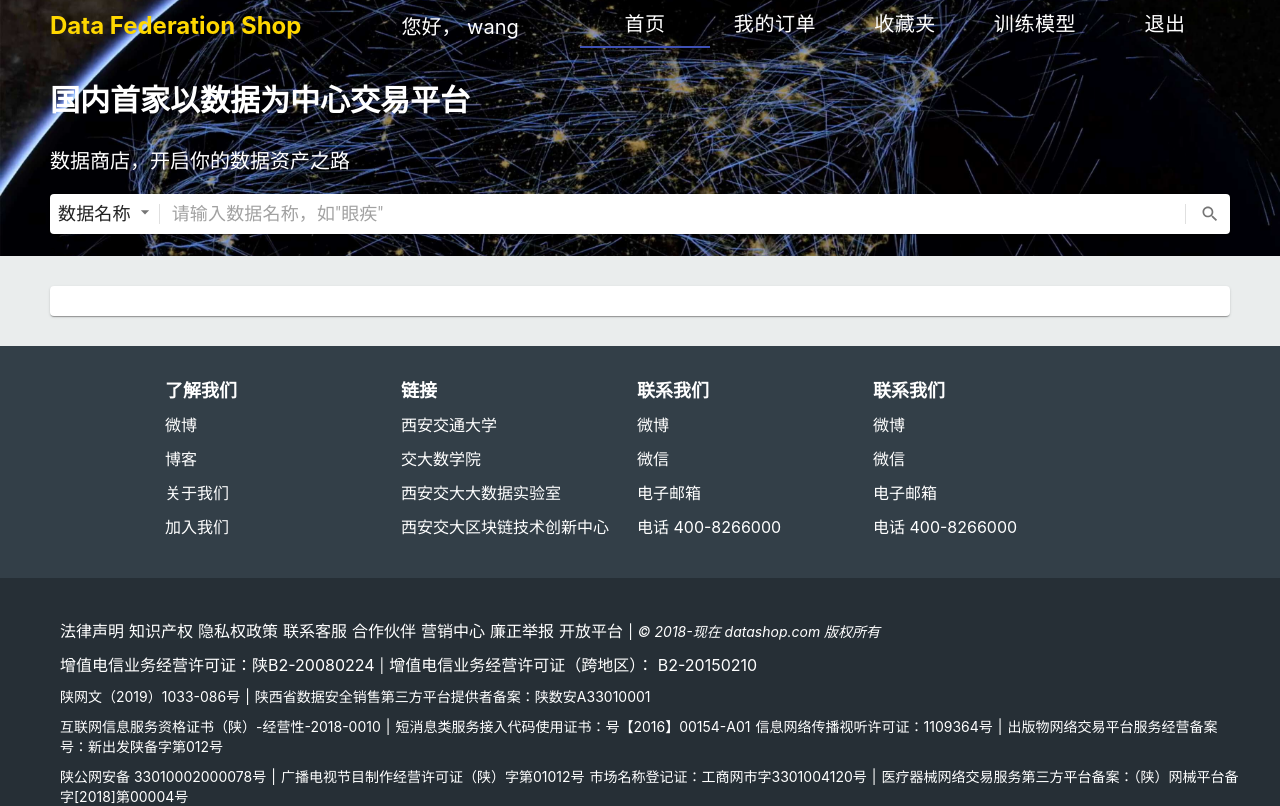
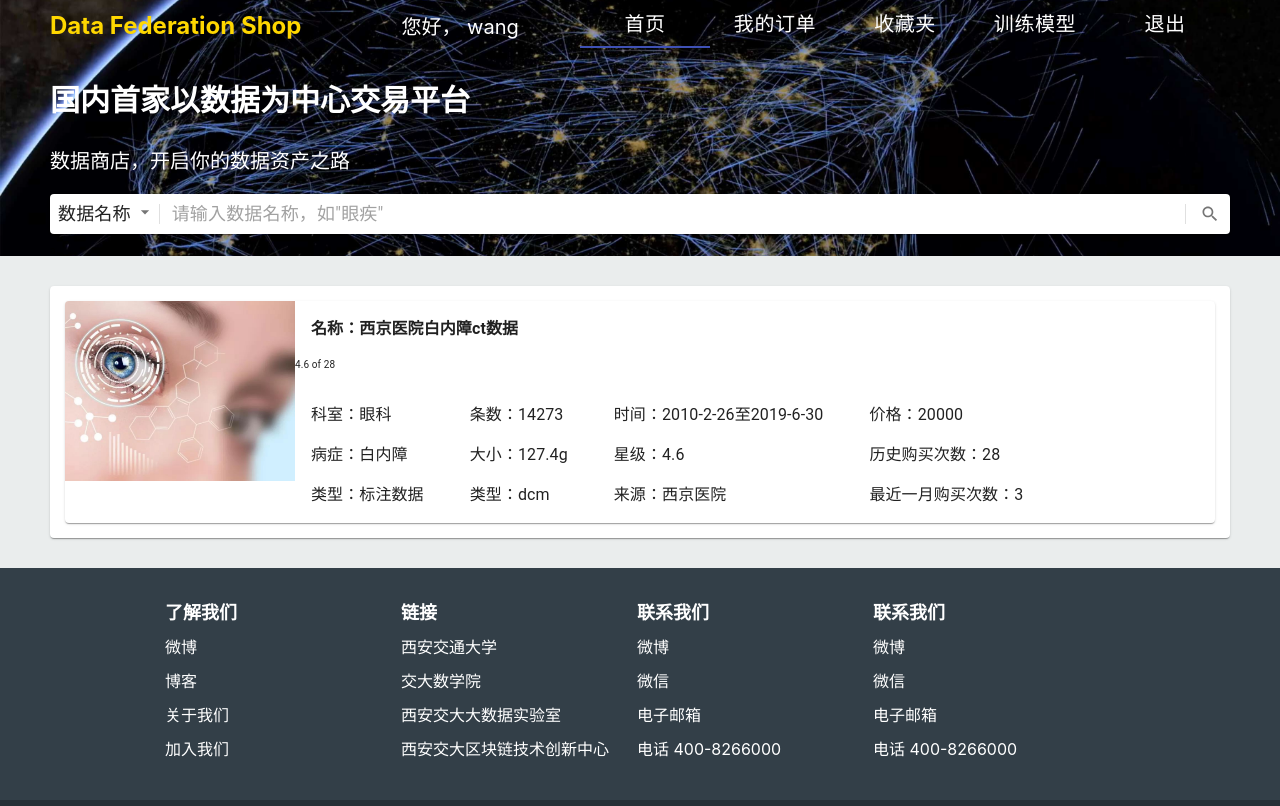
Before and after one commit to Alphia/dfWeb, a React (Create React App) app: page / in a window 1280 px wide. Shown: the top 806 px of the page. Built offline with nearby package versions, Linux system fonts and the light colour scheme.

Commit message:
add first item of listing card

```diff
--- a/src/js/HomeTab.js
+++ b/src/js/HomeTab.js
@@ -36,7 +36,7 @@ class HomeTab extends React.Component {
         const {classes} = this.props;
         return (
             <div className={classes.root}>
-                {!isShowing("landing") && <div>
+                {isShowing("landing") && <div>
                     <Paper className={classes.paper}>
                         <HotData/>
                     </Paper>
@@ -44,7 +44,7 @@ class HomeTab extends React.Component {
                         <QuickSearch/>
                     </Paper>
                 </div>}
-                {!isShowing("listing") && <div>
+                {isShowing("listing") && <div>
                     <Listing/>
                 </div>}
             </div>
--- a/src/js/ListingBox.js
+++ b/src/js/ListingBox.js
@@ -1,6 +1,6 @@
 import React from "react";
 import {listingModel} from "./MockData";
-import MediaCard from "./MediaCard";
+import ListingCard from "./ListingCard";
 
 
 
@@ -8,7 +8,7 @@ class ListingBox extends React.Component {
     render() {
         return(
             <div >
-                {listingModel.map(item=><MediaCard/>)}
+                {listingModel.map(model=><ListingCard model={model}/>)}
             </div>
         )
     }
--- /dev/null
+++ b/src/js/ListingCard.js
@@ -0,0 +1,88 @@
+import React from "react";
+import Card from "@material-ui/core/Card";
+import CardMedia from "@material-ui/core/CardMedia";
+import withStyles from "@material-ui/core/styles/withStyles";
+
+const styles = {
+    card: {
+        width: '100%',
+        boxSizing: 'border-box',
+        display: 'flex',
+        flexWrap: 'wrap',
+    },
+    media: {
+        width: '20%',
+        height: 180,
+        '& img': {
+            backgroundColor: "rgb(234, 237, 237)"
+        }
+    },
+    summary: {
+        width: '80%',
+        boxSizing: 'border-box',
+        '& h3': {
+            fontSize: '1.6rem',
+            margin: '1.6rem'
+        },
+    },
+    content: {
+        display: 'flex',
+        '& div': {
+            padding: '0.5rem 3rem 0rem 1.6rem',
+            fontSize: '1.6rem',
+            maxWidth: '25%',
+        },
+        '& p': {},
+    }
+};
+
+class ListingCard extends React.Component {
+
+    constructor(props, context) {
+        super(props, context);
+    }
+
+    render() {
+        const {classes, model} = this.props;
+        return (
+            <Card className={classes.card}>
+                <CardMedia
+                    className={classes.media}
+                    image={model.imgUrl}
+                    component='div'/>
+                <div className={classes.summary}>
+                    <h3 className={classes.title}>名称：{model.name}</h3>
+                    <p><span>
+                        {model.stars}
+                    </span> of {model.soldAmount}</p>
+                    <div className={classes.content}>
+                        <div>
+                            <p>科室：{model.department}</p>
+                            <p>病症：{model.symptom}</p>
+                            <p>类型：{model.dataType}</p>
+
+                        </div>
+                        <div>
+                            <p>条数：{model.amount}</p>
+                            <p>大小：{model.size}</p>
+                            <p>类型：{model.format}</p>
+
+                        </div>
+                        <div>
+                            <p>时间：{model.start + "至" + model.end}</p>
+                            <p>星级：{model.stars}</p>
+                            <p>来源：{model.publisher}</p>
+                        </div>
+                        <div>
+                            <p>价格：{model.price}</p>
+                            <p>历史购买次数：{model.soldAmount}</p>
+                            <p>最近一月购买次数：{model.latestMonthSold}</p>
+                        </div>
+                    </div>
+                </div>
+            </Card>
+        )
+    }
+}
+
+export default withStyles(styles)(ListingCard)
--- a/src/js/Main.js
+++ b/src/js/Main.js
@@ -11,7 +11,7 @@ class Main extends React.Component {
         this.state = {
             userName: this.props.userName,
             tabValue: 0,
-            content: 'landing'
+            content: 'listing'
         }
     }
 
--- a/src/js/MockData.js
+++ b/src/js/MockData.js
@@ -139,6 +139,26 @@ const qsCompetitionModelList = [
     },
 ];
 
-const listingModel=[];
+const listingModel = [
+    {
+        id: 3,
+        imgUrl: 'img/eye.jpg',
+        name: '西京医院白内障ct数据',
+        size: '127.4g',
+        dataType: '标注数据',
+        format: 'dcm',
+        symptom: '白内障',
+        department: '眼科',
+        amount: '14273',
+        start: '2010-2-26',
+        end: '2019-6-30',
+        stars: 4.6,
+        price: 20000,
+        publisher: '西京医院',
+        soldAmount: 28,
+        latestMonthSold: 3,
+    },
+];
+
 
 export {qsHospitalModelList, qsCompetitionModelList, hotDataModelList, listingModel}
```
